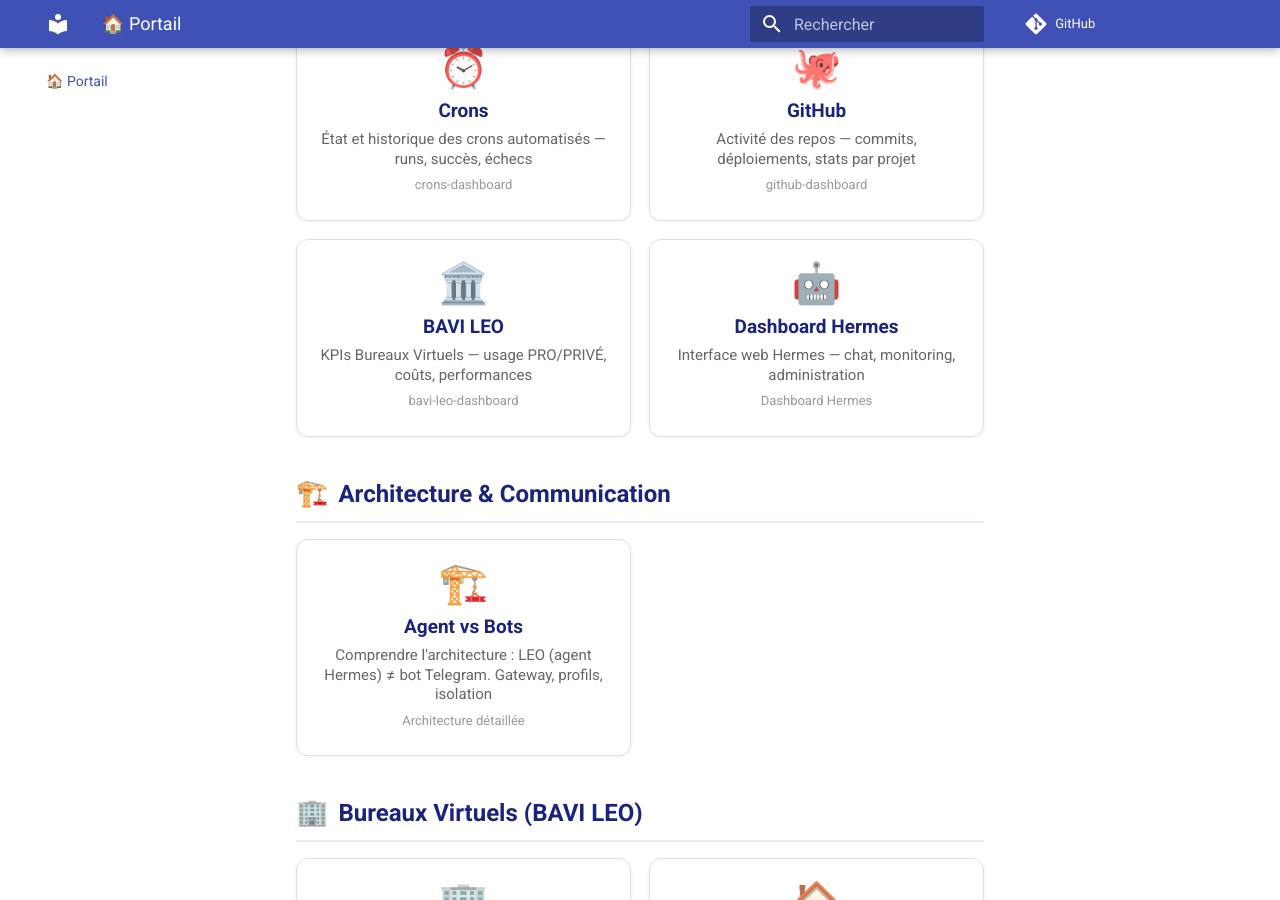
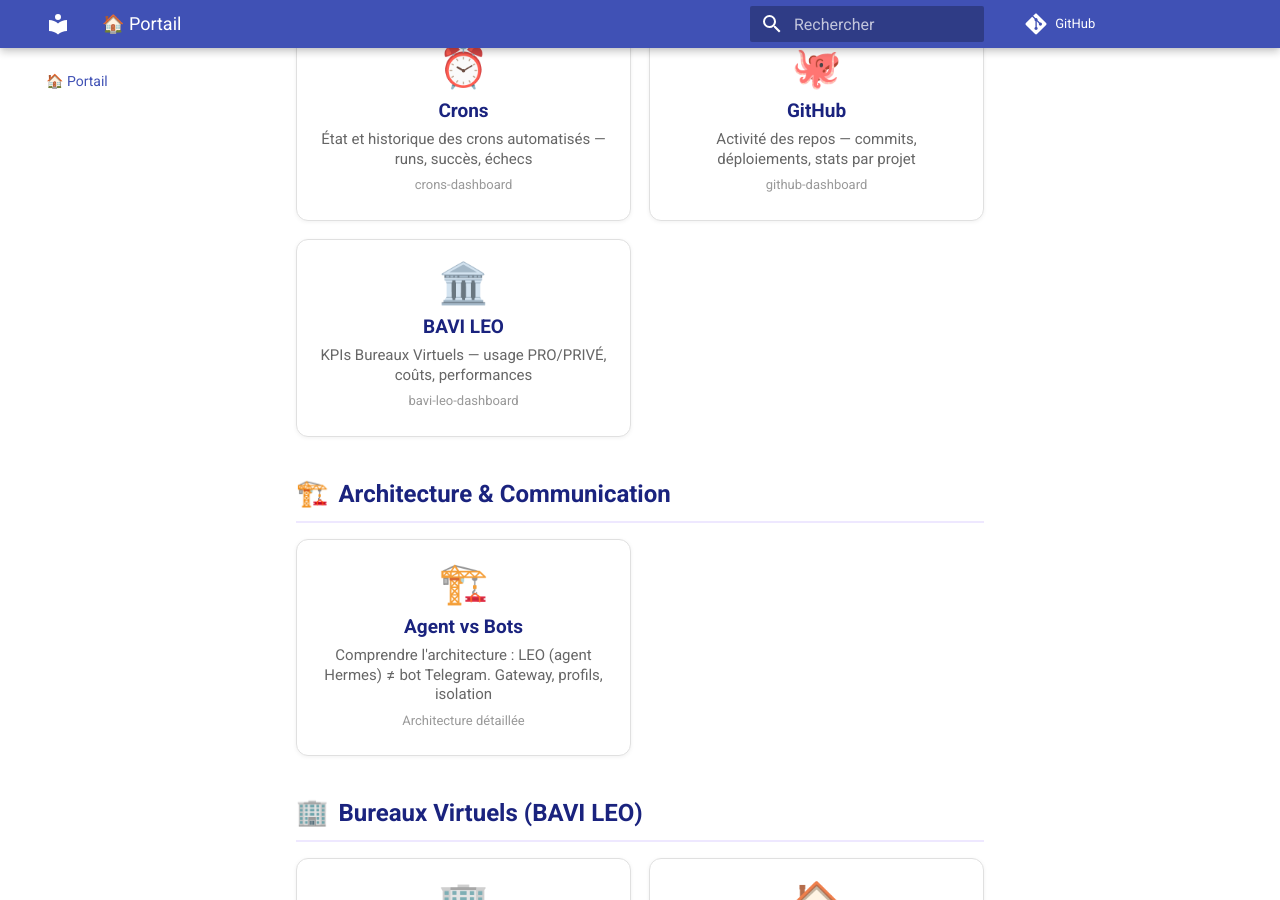
Before and after one commit to christophedanhier-hash/hermes-wiki, an MkDocs documentation site: the page built from docs/index.md, in a window 1280 px wide and 900 px high, scrolled down 1434 px. Built offline with MkDocs 1.6.1 and Material for MkDocs 9.7.7, drawn with Linux system fonts in a browser that asks for light colours; comment, search, counter and statistics services are not loaded.

Commit message:
portail: supprimer tuile Dashboard Hermes (inexistante)

```diff
--- a/docs/index.md
+++ b/docs/index.md
@@ -188,13 +188,6 @@
     <div class="url">bavi-leo-dashboard</div>
 </a>
 
-<a href="https://tofdan-system-product-name.tailbf5837.ts.net/chat" class="portail-card" target="_blank" rel="noreferrer noopener">
-    <div class="icon">🤖</div>
-    <div class="title">Dashboard Hermes</div>
-    <div class="desc">Interface web Hermes — chat, monitoring, administration</div>
-    <div class="url">Dashboard Hermes</div>
-</a>
-
 </div>
 
 <div class="section-title"><span class="emoji">🏗️</span>Architecture & Communication</div>
```
